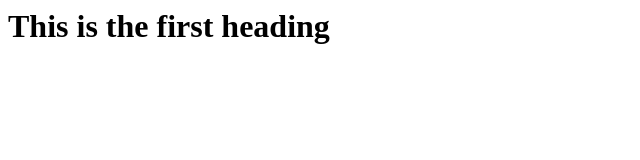
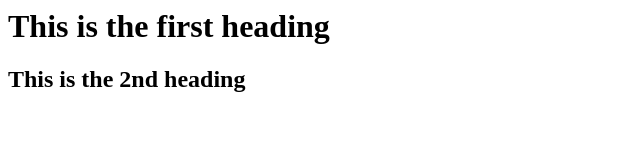
Before and after one commit to amiratif/CodePipeline_1stProject, a plain HTML site: page index.html in a window 1280 px wide. Shown: the whole page, without its empty margins (0-640 px from the left). Drawn offline with Linux system fonts and the light colour scheme.

Commit message:
Adding 2nd header text in index.html file!

```diff
--- a/index.html
+++ b/index.html
@@ -1,2 +1,3 @@
 <title> Welcome to AWS CI/CD Pipeline </title>
 <h1>This is the first heading</h1>
+<h2> This is the 2nd heading </h2>
```
